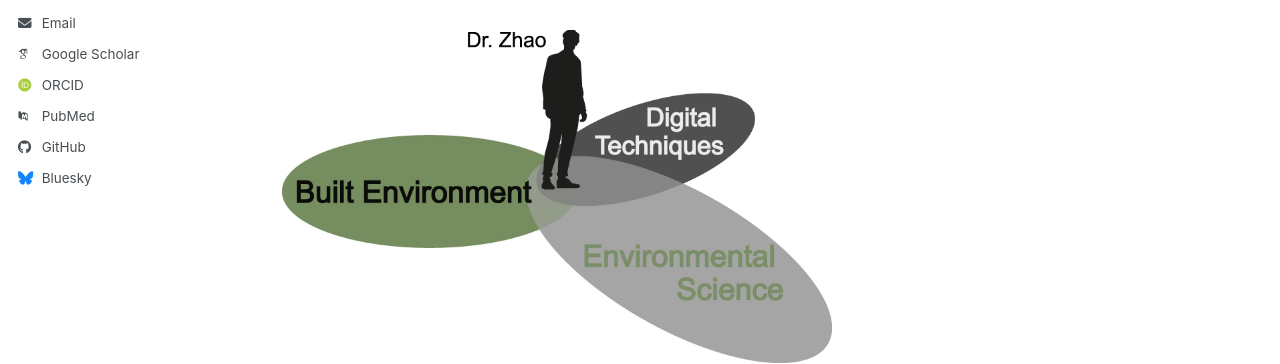
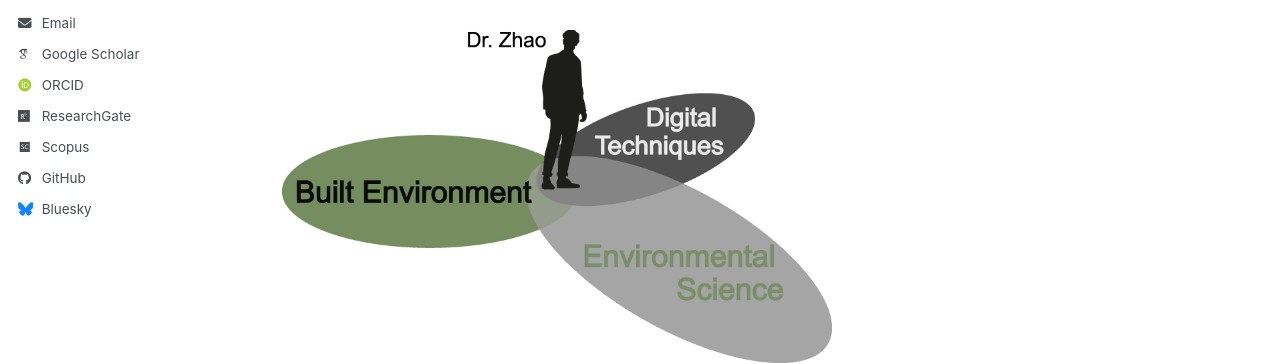
Before and after one commit to ShenghuanZhao/shenghuanzhao.github.io, a Jekyll site: the page built from _pages/about.md, in a window 1280 px wide and 1240 px high. Shown: the part 635-999 px from the top of the window. Built offline with Jekyll 4.4.1, drawn with Linux system fonts in a browser that asks for light colours; some web fonts are replaced; a script bundle is joined from its source files by our own code; library files that are not in the unit come from our copies.

Commit message:
Update _config.yml

```diff
--- a/_config.yml
+++ b/_config.yml
@@ -37,9 +37,8 @@ His research integrates Internet of Things, extended reality, and AI-enhanced de
   inspire-hep      : # URL
   impactstory      : # URL
   orcid            : "https://orcid.org/0000-0003-3109-6087"
-  pubmed           : "https://www.ncbi.nlm.nih.gov/pubmed/?term=john+snow"
-  researchgate     : # URL
-  scopus           : # URL
+  researchgate     : "https://www.researchgate.net/profile/Shenghuan-Zhao?ev=hdr_xprf"
+  scopus           : "https://www.scopus.com/authid/detail.uri?authorId=57192893552"
   zotero           : # URL
 
 
```
